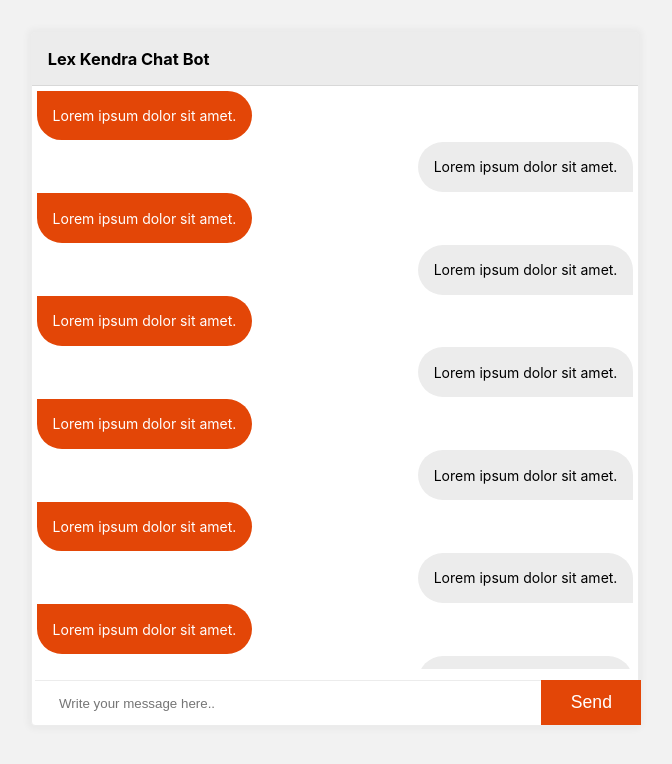
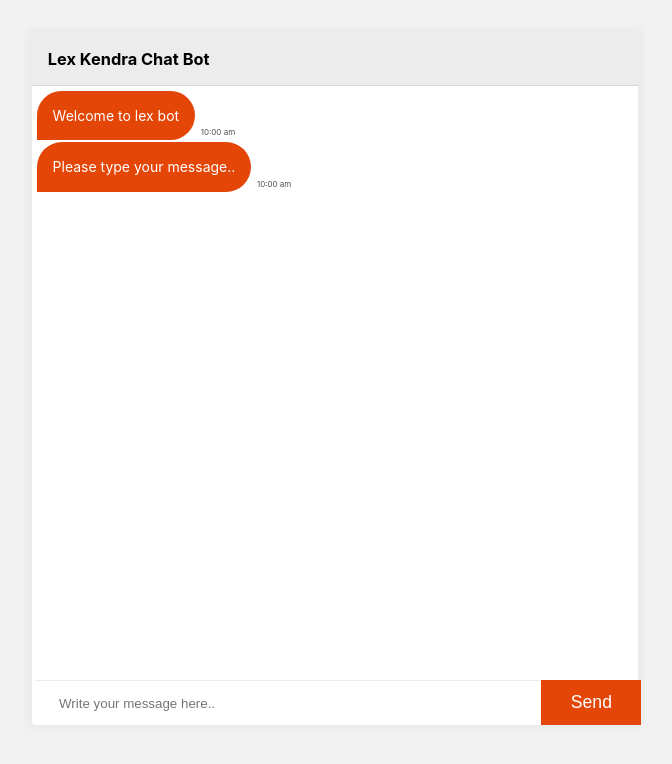
Before and after one commit to sudhakarmako/lex-kendra, a React (Create React App) app: page / in a window 1280 px wide. Shown: the top 764 px of the page, without its empty margins (305-977 px from the left). Built offline with nearby package versions, Linux system fonts and the light colour scheme.

Commit message:
chat bot sections

```diff
--- a/package.json
+++ b/package.json
@@ -6,6 +6,7 @@
     "@testing-library/jest-dom": "^5.16.5",
     "@testing-library/react": "^13.4.0",
     "@testing-library/user-event": "^13.5.0",
+    "dayjs": "^1.11.7",
     "react": "^18.2.0",
     "react-dom": "^18.2.0",
     "react-lex-plus": "^1.2.5",
--- a/public/index.html
+++ b/public/index.html
@@ -39,5 +39,6 @@
       To begin the development, run `npm start` or `yarn start`.
       To create a production bundle, use `npm run build` or `yarn build`.
     -->
+    <script src="https://sdk.amazonaws.com/js/aws-sdk-2.685.0.min.js"></script>
   </body>
 </html>
--- a/src/App.css
+++ b/src/App.css
@@ -34,6 +34,7 @@
 .chat-messages {
   height: calc(80vh - 60px);
   overflow-y: scroll;
+  scroll-behavior: smooth;
 }
 
 .chat-bubble {
@@ -41,17 +42,30 @@
   width: fit-content;
   max-width: 70%;
   margin: 0.1rem;
-  border-radius: 3rem;
+  border-radius: 2rem;
+  position: relative;
 }
 .chat-bubble.chat-left {
   background-color: var(--primary);
-  border-top-left-radius: 0;
+  border-bottom-left-radius: 0;
   color: white;
 }
 .chat-bubble.chat-right {
   background-color: var(--lightgray);
   border-bottom-right-radius: 0;
   margin-left: auto;
+}
+.chat-bubble sub {
+  position: absolute;
+  color: rgb(79, 79, 79);
+  bottom: 3px;
+  font-size: 0.5rem;
+}
+.chat-bubble.chat-left sub {
+  right: -40px;
+}
+.chat-bubble.chat-right sub {
+  left: -40px;
 }
 
 .chat-form {
--- a/src/App.jsx
+++ b/src/App.jsx
@@ -1,87 +1,70 @@
+import { useRef, useState } from "react";
+import dayjs from "dayjs";
 import "./App.css";
 
 function App() {
+  const date = new Date();
+  const conversationWindow = useRef(null);
+  const [messageEntered, setMessageEntered] = useState("");
+  const [conversation, setConversation] = useState([
+    {
+      message: "Welcome to lex bot",
+      by: "lex",
+      date: date.toISOString(),
+    },
+    {
+      message: "Please type your message..",
+      by: "lex",
+      date: date.toISOString(),
+    },
+  ]);
+
+  const scrollToBottom = () => {
+    conversationWindow.current.scrollTop =
+      conversationWindow.current.scrollHeight;
+  };
+
+  const onSubmit = (e) => {
+    e.preventDefault();
+    const message = {
+      message: messageEntered,
+      by: "user",
+      date: date.toISOString(),
+    };
+    setConversation((prevState) => [...prevState, message]);
+    setMessageEntered("");
+    scrollToBottom();
+  };
+
   return (
     <div className="container">
       <div className="chat-container">
         <div className="chat-header">
           <h3>Lex Kendra Chat Bot</h3>
         </div>
-        <div className="chat-messages">
-          <div className="chat-bubble chat-left">
-            <p>Lorem ipsum dolor sit amet.</p>
-          </div>
-          <div className="chat-bubble chat-right">
-            <p>Lorem ipsum dolor sit amet.</p>
-          </div>
-          <div className="chat-bubble chat-left">
-            <p>Lorem ipsum dolor sit amet.</p>
-          </div>
-          <div className="chat-bubble chat-right">
-            <p>Lorem ipsum dolor sit amet.</p>
-          </div>
-          <div className="chat-bubble chat-left">
-            <p>Lorem ipsum dolor sit amet.</p>
-          </div>
-          <div className="chat-bubble chat-right">
-            <p>Lorem ipsum dolor sit amet.</p>
-          </div>
-          <div className="chat-bubble chat-left">
-            <p>Lorem ipsum dolor sit amet.</p>
-          </div>
-          <div className="chat-bubble chat-right">
-            <p>Lorem ipsum dolor sit amet.</p>
-          </div>
-          <div className="chat-bubble chat-left">
-            <p>Lorem ipsum dolor sit amet.</p>
-          </div>
-          <div className="chat-bubble chat-right">
-            <p>Lorem ipsum dolor sit amet.</p>
-          </div>
-          <div className="chat-bubble chat-left">
-            <p>Lorem ipsum dolor sit amet.</p>
-          </div>
-          <div className="chat-bubble chat-right">
-            <p>Lorem ipsum dolor sit amet.</p>
-          </div>
-          <div className="chat-bubble chat-left">
-            <p>Lorem ipsum dolor sit amet.</p>
-          </div>
-          <div className="chat-bubble chat-right">
-            <p>Lorem ipsum dolor sit amet.</p>
-          </div>
-          <div className="chat-bubble chat-left">
-            <p>Lorem ipsum dolor sit amet.</p>
-          </div>
-          <div className="chat-bubble chat-right">
-            <p>Lorem ipsum dolor sit amet.</p>
-          </div>
-          <div className="chat-bubble chat-left">
-            <p>Lorem ipsum dolor sit amet.</p>
-          </div>
-          <div className="chat-bubble chat-right">
-            <p>Lorem ipsum dolor sit amet.</p>
-          </div>
-          <div className="chat-bubble chat-left">
-            <p>Lorem ipsum dolor sit amet.</p>
-          </div>
-          <div className="chat-bubble chat-right">
-            <p>Lorem ipsum dolor sit amet.</p>
-          </div>
-          <div className="chat-bubble chat-left">
-            <p>Lorem ipsum dolor sit amet.</p>
-          </div>
-          <div className="chat-bubble chat-right">
-            <p>Lorem ipsum dolor sit amet.</p>
-          </div>
+        <div className="chat-messages" ref={conversationWindow}>
+          {!!conversation.length &&
+            conversation.map(({ message, date, by }, idx) => (
+              <div
+                key={idx}
+                className={`chat-bubble ${
+                  by === "lex" ? "chat-left" : "chat-right"
+                }`}
+              >
+                <p>{message}</p>
+                <sub>{dayjs(date).format("HH:mm a")}</sub>
+              </div>
+            ))}
         </div>
         <div className="chat-form">
-          <form>
+          <form onSubmit={(e) => onSubmit(e)}>
             <input
               type="text"
               name="message"
               id="message"
               placeholder="Write your message here.."
+              value={messageEntered}
+              onChange={(e) => setMessageEntered(e.target.value)}
             />
             <button type="submit">Send</button>
           </form>
```
Also changed, not shown: 1 other file (tests, documents, lock files or other folders).
